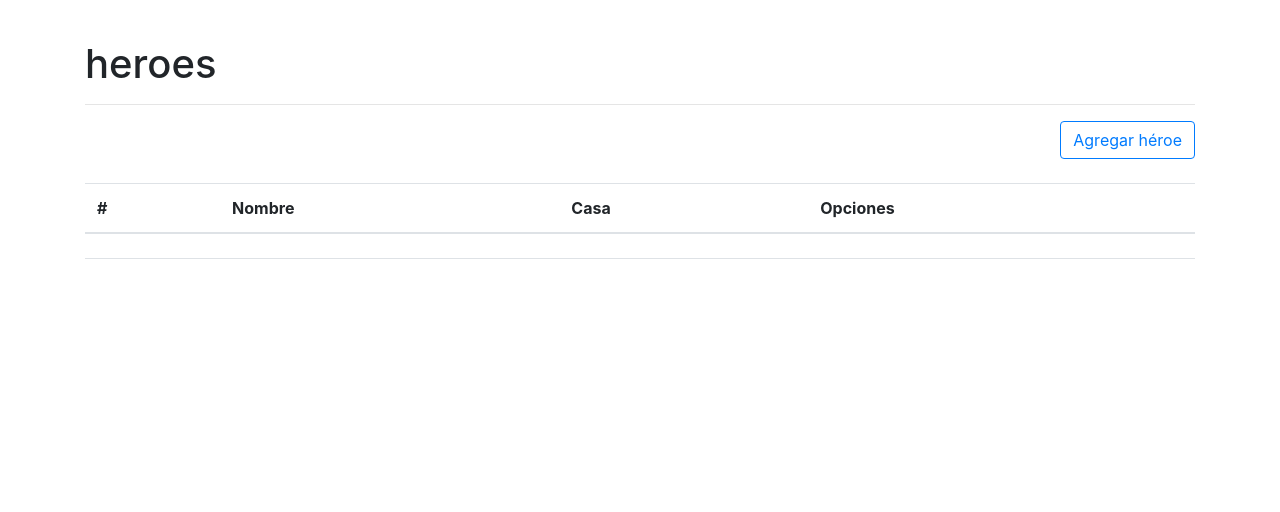
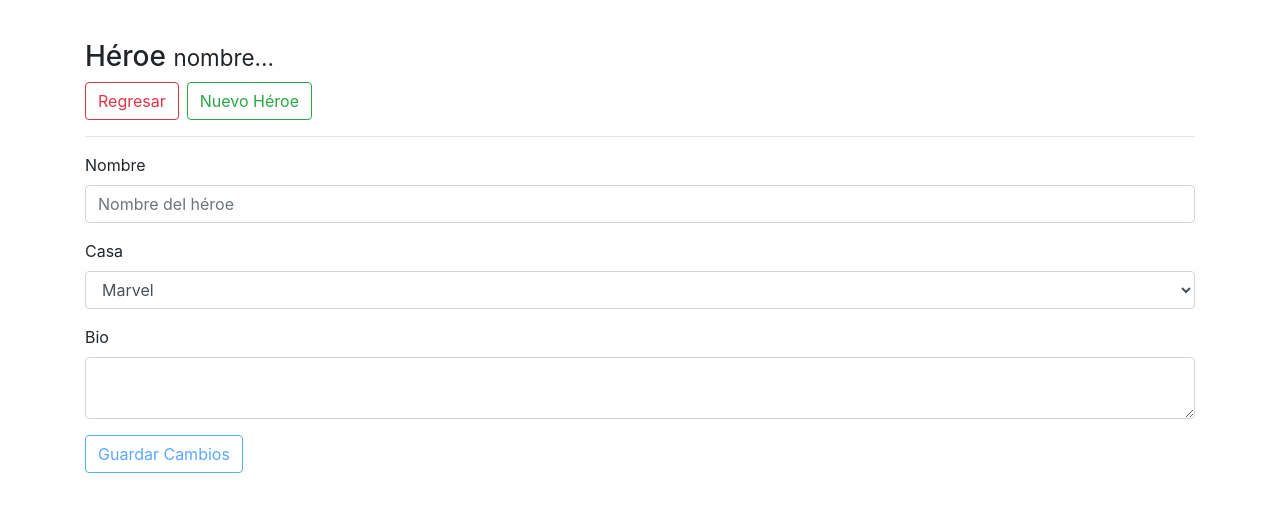
Before and after one commit to sandraLlanos/heroesApp-http, an Angular app: page /hero/1 in a window 1280 px wide. Before the commit this address led to /heroes. Shown: the top 512 px of the page. Built offline with nearby package versions, Linux system fonts and the light colour scheme.

Commit message:
update hero PUT

```diff
--- a/src/app/app-routing.module.ts
+++ b/src/app/app-routing.module.ts
@@ -8,7 +8,7 @@ const routes: Routes = [
   { path:'heroes',
     component: HeroesComponent
   },
-  { path:'heroe/:id',
+  { path:'hero/:id',
     component: HeroeComponent
   },
   {
--- a/src/app/components/heroes/heroe.component.html
+++ b/src/app/components/heroes/heroe.component.html
@@ -1,17 +1,21 @@
 <h3>Héroe <small>nombre...</small></h3>
 <button [routerLink]="['/heroes']"
-        class="btn btn-outline-danger">
+        class="btn btn-outline-danger mr-2">
   Regresar
+</button>
+<button (click)="addHero(form)"
+        class="btn btn-outline-success">
+  Nuevo Héroe
 </button>
 <hr>
 
 <div class="row animated fadeIn fast">
   <div class="col-md-12">
-    <form (ngSubmit)="guardar()" #forma="ngForm">
+    <form (ngSubmit)="save()" #form="ngForm">
 
       <div class="form-group">
         <label>Nombre</label>
-        <input [(ngModel)]="heroe.nombre"
+        <input [(ngModel)]="hero.name"
               type="text"
               name="name"
               class="form-control"
@@ -20,8 +24,8 @@
       </div>
       <div class="form-group">
         <label>Casa</label>
-        <select [(ngModel)]="heroe.casa"
-                name="casa"
+        <select [(ngModel)]="hero.home"
+                name="home"
                 class="form-control">
           <option value="Marvel">Marvel</option>
           <option value="DC">DC</option>
@@ -30,7 +34,7 @@
       <div class="form-group">
         <label>Bio</label>
         <textarea
-                  [(ngModel)]="heroe.bio"
+                  [(ngModel)]="hero.bio"
                   type="text"
                   name="bio"
                   class="form-control">
@@ -38,7 +42,7 @@
       </div>
 
       <div class="form-group">
-        <button [disabled]="forma.invalid"
+        <button [disabled]="form.invalid"
                 type="submit"
                 class="btn btn-outline-primary">
           Guardar Cambios
--- a/src/app/components/heroes/heroe.component.ts
+++ b/src/app/components/heroes/heroe.component.ts
@@ -1,11 +1,8 @@
 import { Component } from '@angular/core';
 import { NgForm } from '@angular/forms';
-import { Heroe } from 'src/app/interfaces/heroe.interface';
+import { Hero } from 'src/app/interfaces/heroe.interface';
 import { HeroService } from '../../services/hero.service';
-import { Router } from '@angular/router';
-
-
-
+import { Router, ActivatedRoute } from '@angular/router';
 
 @Component({
   selector: 'app-heroe',
@@ -13,23 +10,55 @@ import { Router } from '@angular/router';
   styles: []
 })
 export class HeroeComponent {
-  heroe:Heroe = {
-   nombre:"",
-   casa:"Marvel",
+  id:string;
+  nuevo:boolean = false;
+  hero:Hero = {
+   name:"",
+   home:"Marvel",
    bio:"",
   }
   constructor( private _heroService:HeroService,
-               private router:Router ) { }
+               private router:Router,
+               private route:ActivatedRoute ) {
 
-  guardar()
-  {
-    console.log(this.heroe);
-    this._heroService.nuevoHeroe(this.heroe)
-        .subscribe( (data:any) => {
-          this.router.navigate(['/heroe', data.name])
-          console.log(data);
-        },
-        error => console.error(error));
+    this.route.params.subscribe( params =>{
+      console.log(params);
+      this.id = params['id'];
+    })
+  }
+
+  save() {
+    if (this.id == "new") {
+      // creation
+      console.log(this.hero);
+      this._heroService.newHeroe(this.hero)
+          .subscribe( (data:any) => {
+            this.router.navigate(['/hero', data.name])
+            console.log(data);
+          },
+          error => console.error(error));
+    } else {
+      // update
+      console.log(this.hero);
+      this._heroService.updateHeroe(this.hero, this.id)
+          .subscribe( (data:any) => {
+            console.log(data);
+          },
+          error => console.error(error));
+    }
+  }
+
+  addHero(forma:NgForm){
+
+    this.router.navigate(['/hero', 'new']);
+    forma.reset({
+      'home':'Marvel'
+    })
+
+    // this._heroService.getHero( this.id )
+    //     .subscribe( (hero:any) => {
+    //       this.heroe = hero;
+    //     })
   }
 
 }
--- a/src/app/components/heroes/heroes.component.html
+++ b/src/app/components/heroes/heroes.component.html
@@ -3,7 +3,7 @@
 
 <div class="row">
   <div class="col-md-12 text-right">
-    <button [routerLink]="['/heroe','nuevo']"
+    <button [routerLink]="['/hero','new']"
             class="btn btn-outline-primary"
             type="button" name="button">
       Agregar héroe
--- a/src/app/interfaces/heroe.interface.ts
+++ b/src/app/interfaces/heroe.interface.ts
@@ -1,6 +1,6 @@
-export interface Heroe {
-    nombre:string;
-    casa:string;
+export interface Hero {
+    name:string;
+    home:string;
     bio:string;
     key$?:string;
 }
--- a/src/app/services/hero.service.ts
+++ b/src/app/services/hero.service.ts
@@ -1,6 +1,6 @@
 import { Injectable } from '@angular/core';
 import { HttpClient, HttpHeaders } from '@angular/common/http';
-import { Heroe } from '../interfaces/heroe.interface';
+import { Hero } from '../interfaces/heroe.interface';
 import { map } from "rxjs/operators";
 import { pipe } from 'rxjs';
 
@@ -11,12 +11,13 @@ import { pipe } from 'rxjs';
 export class HeroService {
 
   heroesUrl:string = "https://heroesapp-4a3a7.firebaseio.com/heroes.json";
+  heroUrl:string = "https://heroesapp-4a3a7.firebaseio.com/heroes";
 
   constructor(private http:HttpClient) { }
 
-  nuevoHeroe(heroe:Heroe)
+  newHeroe(hero:Hero)
   {
-    let body = JSON.stringify( heroe );
+    let body = JSON.stringify( hero );
     let headers = new HttpHeaders({
       'Content-Type' : 'application/json'
     });
@@ -27,4 +28,22 @@ export class HeroService {
           })
         )
   }
+  updateHeroe(hero:Hero, key$:string) {
+    let body = JSON.stringify( hero );
+    let headers = new HttpHeaders({
+      'Content-Type' : 'application/json'
+    });
+
+    let url:string = `${ this.heroUrl }/${ key$ }.json`;
+    return this.http.put( url, body, { headers } )
+        .pipe ( map ( res => {
+          console.log( res );
+          return res;
+          })
+        )
+  }
+  getHero( key$:string ){
+    let url:string = `${ this.heroUrl }/${ key$ }.json`
+    return this.http.get( url );
+  }
 }
```
